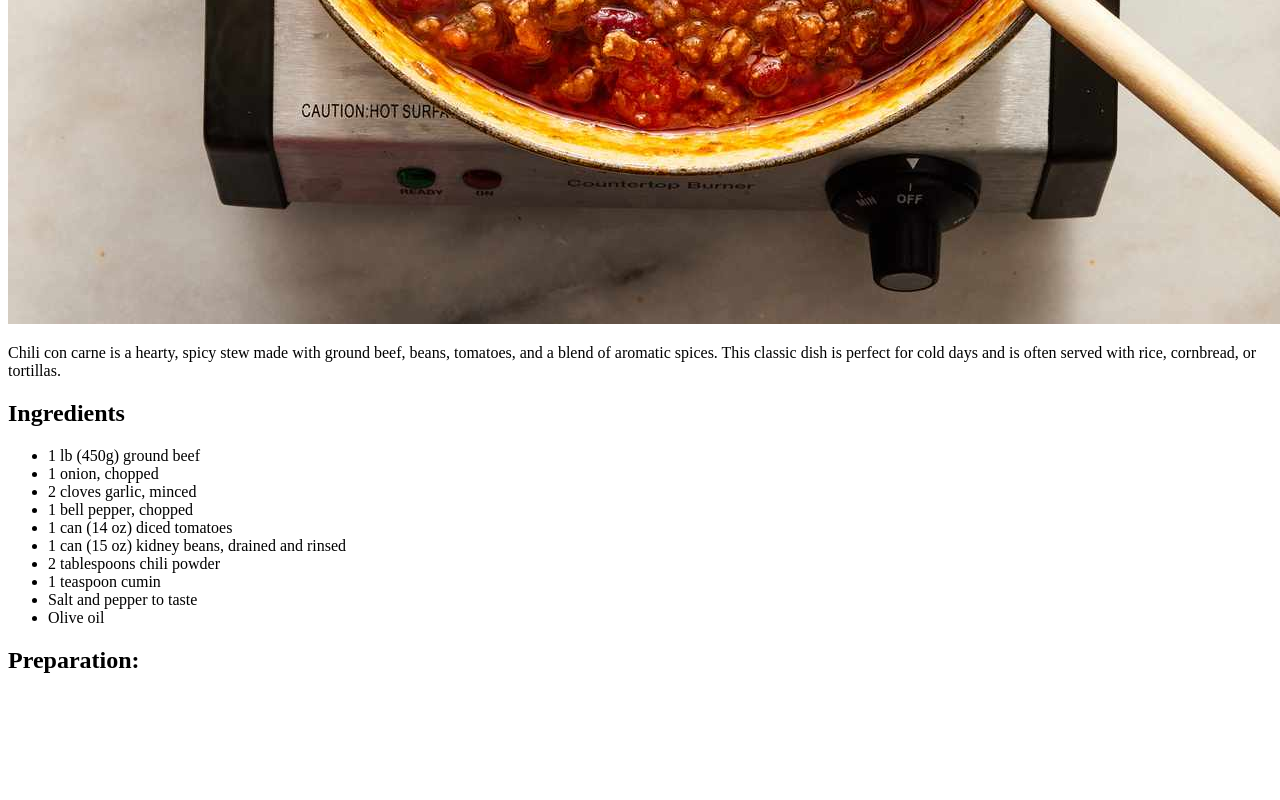
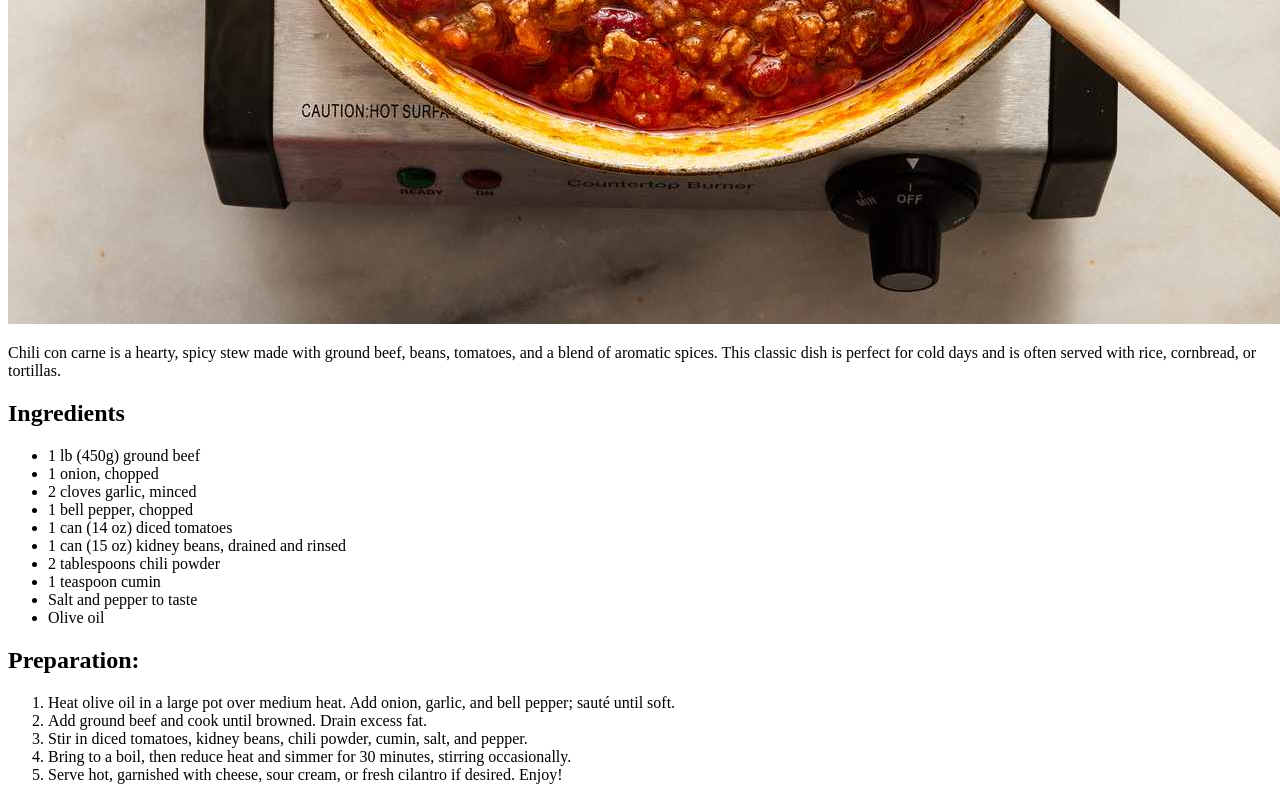
Before and after one commit to 555Viktor/odin-recipes, a plain HTML site: page recipes/chilli_con_carne.html in a window 1280 px wide. Shown: the part 881-1681 px from the top of the page. Before the commit the page ends 1575 px from the top, so only its background shows below. Drawn offline with Linux system fonts and the light colour scheme.

Commit message:
Add chilli recipe steps as ol

```diff
--- a/recipes/chilli_con_carne.html
+++ b/recipes/chilli_con_carne.html
@@ -24,7 +24,14 @@
         <li>Salt and pepper to taste</li>
         <li>Olive oil</li>
     </ul>
+
     <h2>Preparation:</h2>
-
+    <ol>
+        <li>Heat olive oil in a large pot over medium heat. Add onion, garlic, and bell pepper; sauté until soft.</li>
+        <li>Add ground beef and cook until browned. Drain excess fat.</li>
+        <li>Stir in diced tomatoes, kidney beans, chili powder, cumin, salt, and pepper.</li>
+        <li>Bring to a boil, then reduce heat and simmer for 30 minutes, stirring occasionally.</li>
+        <li>Serve hot, garnished with cheese, sour cream, or fresh cilantro if desired. Enjoy!</li>
+    </ol>
 </body>
 </html>
```
Also changed, not shown: recipes/tiramisu.html (+1 -0 lines).
